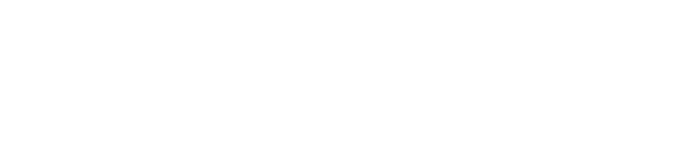
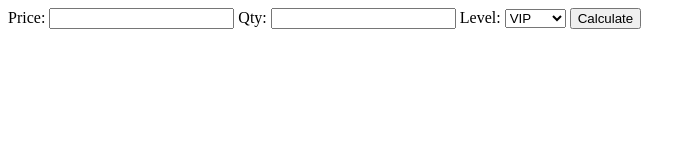
Before and after one commit to delight1001003/typescript_shoppingcart_sample, a website: page index.html in a window 1280 px wide. Shown: the whole page, without its empty margins (0-696 px from the left). Drawn offline with Linux system fonts and the light colour scheme.

Commit message:
Create shoppingcart view

```diff
--- a/index.html
+++ b/index.html
@@ -7,6 +7,14 @@
     <title>ShoppingCart Homework</title>
 </head>
 <body>
-
+    <div class="content">
+        Price: <input type="number" name="price" id="price">
+        Qty: <input type="number" name="qty" id="qty">
+        Level: <select name="level" id="level">
+            <option value="VIP">VIP</option>
+            <option value="Normal">Noaml</option>
+        </select>
+        <button id="calculate">Calculate</button>
+    </div>
 </body>
 </html>
```
